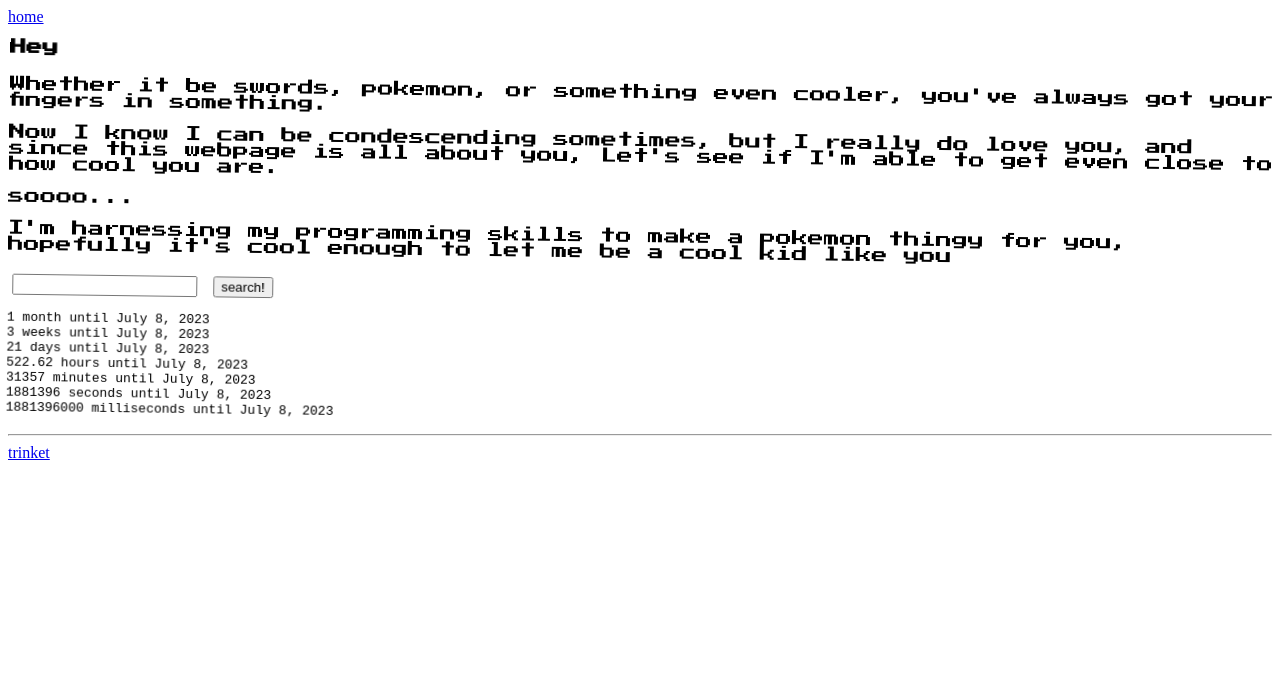
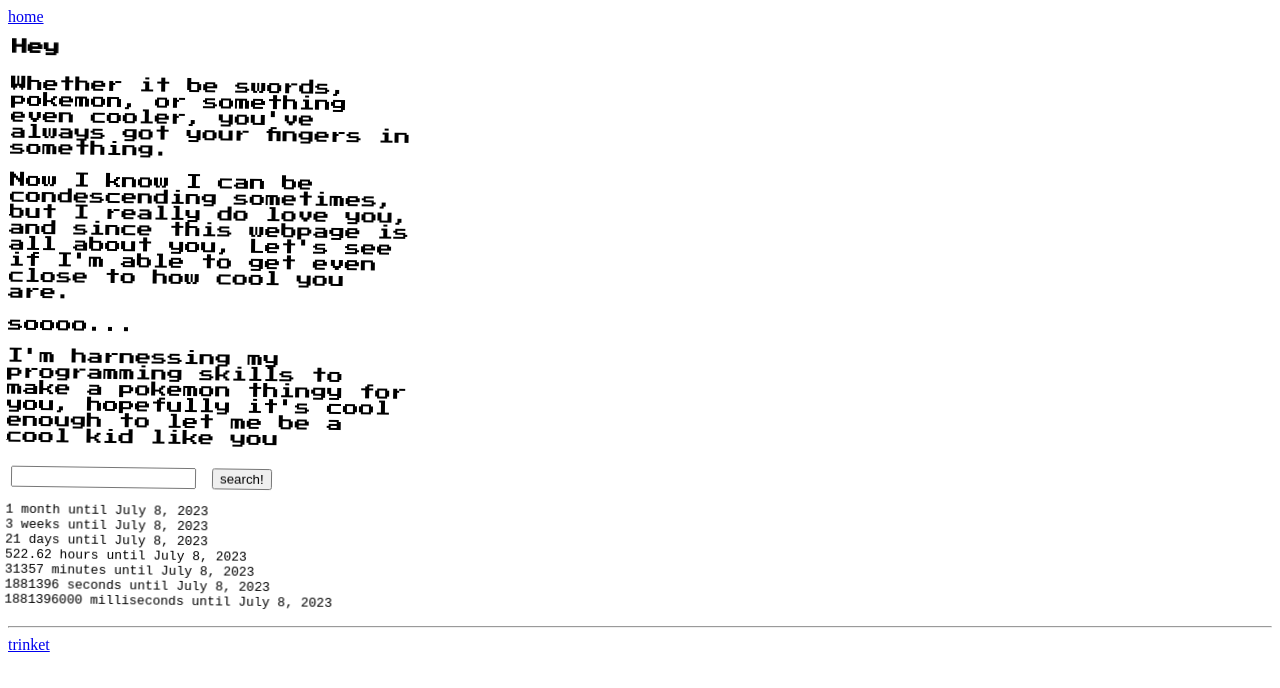
Before and after one commit to secondary-smiles/birthday, a SvelteKit app: page /b/bear in a window 1280 px wide. Shown: the top 688 px of the page. Built offline with nearby package versions, Linux system fonts and the light colour scheme.

Commit message:
Tweak Bear

```diff
--- a/src/routes/b/bear/+page.svelte
+++ b/src/routes/b/bear/+page.svelte
@@ -39,6 +39,10 @@
     animation-iteration-count: infinite;
   }
 
+  #message {
+    max-width: 25em;
+  }
+
   @keyframes spin {
     from {
       transform: rotate(0deg);
```
